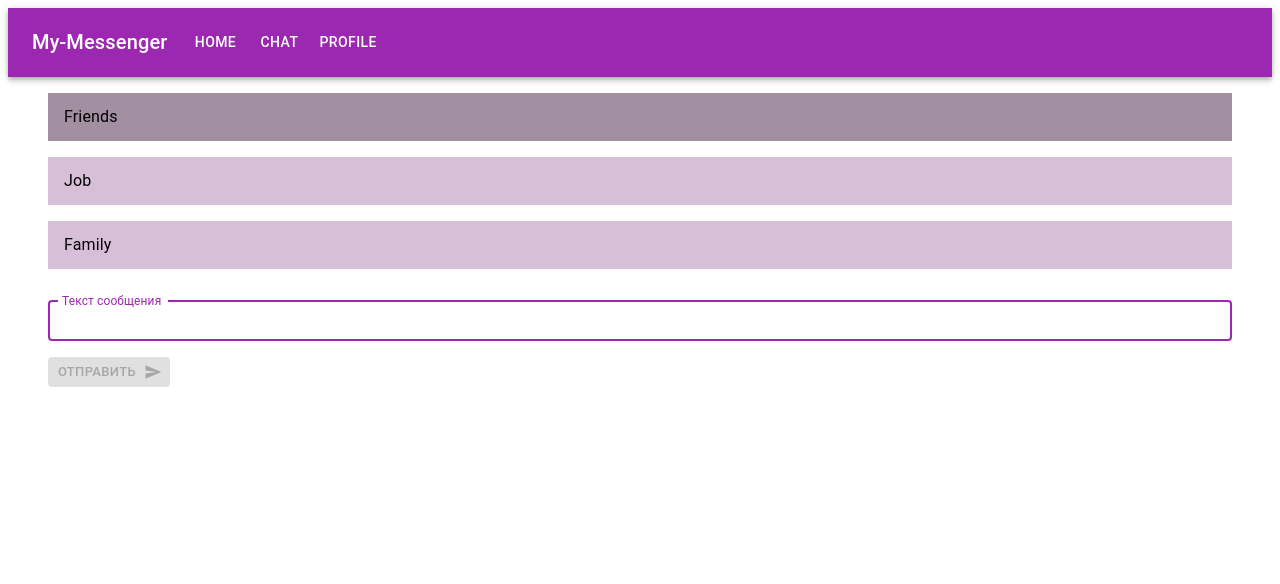
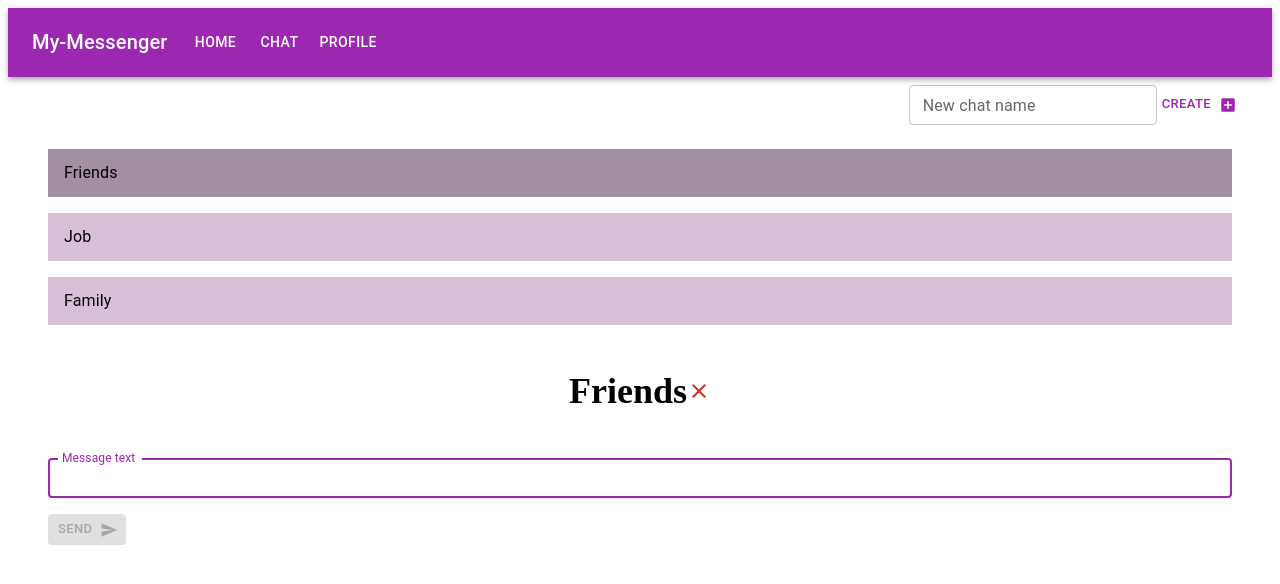
Before and after one commit to MaxiNCh/my-messenger, a React (Create React App) app: page /chat/1 in a window 1280 px wide. Shown: the top 584 px of the page. Built offline with nearby package versions, Linux system fonts and the light colour scheme; the HTML template or start-up script is replaced by a standard one.

Commit message:
Добавлена возможность создания и удаления чатов.
Сделан небольшой рефакторинг в компоненте Chats, изменен роутинг.

```diff
--- a/src/App.tsx
+++ b/src/App.tsx
@@ -1,8 +1,7 @@
 import { BrowserRouter, Route, Routes } from 'react-router-dom';
 import ResponsiveAppBar from './components/ResponsiveAppBar';
-import Chat from './pages/Chat';
+import Chats from './pages/Chats';
 import Home from './pages/Home';
-import Messages from './pages/Messages';
 import Profile from './pages/Profile';
 import './styles/App.css';
 
@@ -15,9 +14,8 @@ function App() {
 
       <Routes>
         <Route path="/" element={<Home />} />
-        <Route path="/chat" element={<Chat />} >
-          <Route path=":chatId" element={<Messages />} />
-        </Route>
+        <Route path="/chat" element={<Chats />} />
+        <Route path="/chat/:chatId" element={<Chats />} />
         <Route path="/profile" element={<Profile />} />
       </Routes>
     </BrowserRouter>
--- /dev/null
+++ b/src/components/Chat.tsx
@@ -0,0 +1,81 @@
+import { useCallback, useEffect, useRef, useState } from "react";
+import { useParams } from "react-router-dom";
+import MessageForm from "./MessageForm";
+import MessageList from "./MessageList";
+import IChatMessages from "../interfaces/ChatMessages";
+import IChat from "../interfaces/Chat";
+import IMessage from "../interfaces/Message";
+import { AUTHORS } from "../utils/consts";
+import ClearIcon from '@mui/icons-material/Clear';
+import "../styles/Chat.css";
+import { Tooltip } from "@mui/material";
+
+interface MessagesProps {
+  chatMessages: IMessage[]
+  chat: IChat,
+  addMessage(newMessage: IMessage, chatId: string): void
+  deleteChat(chatId: string): void
+}
+
+function Messages({ chatMessages, chat, addMessage, deleteChat }: MessagesProps) {
+  const timeoutID = useRef<NodeJS.Timeout>();
+
+  const sendMessage = (text: string) => {
+    addMessage({
+      author: AUTHORS.person,
+      text,
+      date: new Date(),
+      id: `msg-id-${Date.now()}`
+    }, chat.id)
+  }
+
+  const deleteClickHandler = () => {
+    deleteChat(chat.id);
+  }
+
+  useEffect(() => {
+    if (isLastMessageNotFromRobot(chatMessages)) {
+      sendReplyFromRobotWithDelay();
+    }
+
+    function isLastMessageNotFromRobot(chatMessages: IMessage[]) {
+      const lastIndex = chatMessages.length - 1;
+      return chatMessages.length && chatMessages[lastIndex].author !== 'Robot'
+    }
+
+    function sendReplyFromRobotWithDelay(delay = 1500) {
+      timeoutID.current = setTimeout(() => {
+        addMessage({
+          author: AUTHORS.robot,
+          text: 'Response to your message',
+          date: new Date(),
+          id: `msg-id-${Date.now()}`
+        }, chat.id);
+      }, delay);
+    }
+
+    return () => {
+      if (timeoutID.current) {
+        clearTimeout(timeoutID.current)
+      }
+    };
+  }, [chatMessages])
+
+
+  return (
+    <>
+      <div className="chat-header">
+        <h2 className="chat-name">{chat.name}</h2>
+        <Tooltip title="Delete chat" placement="top">
+          <div className="delete-button" onClick={deleteClickHandler}>
+            <ClearIcon color="error" />
+          </div>
+        </Tooltip>
+      </div >
+      <MessageList messageList={chatMessages} />
+      <MessageForm onSubmit={sendMessage}></MessageForm>
+    </>
+  );
+}
+
+export default Messages;
--- /dev/null
+++ b/src/components/ChatFrom.tsx
@@ -0,0 +1,34 @@
+import { Button, TextField } from "@mui/material";
+import AddBoxIcon from '@mui/icons-material/AddBox';
+import { ChangeEvent, FormEvent, useState } from "react";
+import '../styles/ChatForm.css';
+
+interface ChatFormProps {
+  createChat(name: string): void
+}
+
+function ChatForm({ createChat }: ChatFormProps) {
+  const [text, setText] = useState('');
+
+  const onFormSubmit = (e: FormEvent) => {
+    e.preventDefault();
+    if (text !== '') {
+      createChat(text);
+      setText('');
+    }
+  }
+
+  const onChange = (e: ChangeEvent<HTMLInputElement>) => {
+    setText(e.currentTarget.value);
+  }
+  return (
+    <form className="chat-form" onSubmit={onFormSubmit}>
+      <TextField label="New chat name" size="small" color="secondary" value={text} onChange={onChange} />
+      <Button type="submit" size="small" color="secondary" endIcon={<AddBoxIcon />}>
+        Create
+      </Button>
+    </form>
+  );
+}
+
+export default ChatForm;
--- a/src/components/MessageForm.tsx
+++ b/src/components/MessageForm.tsx
@@ -36,7 +36,7 @@ function MessageForm({ onSubmit }: IFormProps) {
         inputRef={messageInput}
         id="text"
         sx={{ mb: 2, width: '100%' }}
-        label="Текст сообщения"
+        label="Message text"
         variant="outlined"
         color="secondary"
         size="small"
@@ -45,7 +45,7 @@ function MessageForm({ onSubmit }: IFormProps) {
       />
       <br />
       <Button type="submit" disabled={!text} size="small" color="secondary" variant="contained" endIcon={<SendIcon />}>
-        Отправить
+        Send
       </Button>
     </form>
   );
--- /dev/null
+++ b/src/interfaces/ChatMessages.ts
@@ -0,0 +1,5 @@
+import IMessage from "./Message";
+
+export default interface IChatMessages {
+  [key: string]: IMessage[]
+}
--- a/src/pages/Chat.tsx
+++ /dev/null
@@ -1,53 +0,0 @@
-import { Container } from "@mui/material";
-import { useEffect } from "react";
-import { Outlet, useNavigate, useParams } from "react-router-dom";
-import ChatList from "../components/ChatList";
-import IChat from "../interfaces/Chat";
-
-
-const chats: IChat[] = [
-  {
-    name: 'Friends',
-    id: '1'
-  },
-  {
-    name: 'Job',
-    id: '2'
-  },
-  {
-    name: 'Family',
-    id: '3'
-  }
-]
-
-function Chat() {
-  const { chatId } = useParams();
-  const navigate = useNavigate();
-
-  const chatExists = (chatId: (string | undefined)) => {
-    return chats.findIndex((chat) => chat.id === chatId) !== -1;
-  }
-
-  useEffect(() => {
-    if (chatId && !chatExists(chatId)) {
-      navigate('/chat');
-    }
-
-  }, [chatId, navigate])
-
-
-
-  return (
-    <Container maxWidth="xl">
-      <div>
-        <ChatList chats={chats} />
-      </div>
-      <div>
-        <Outlet />
-        {!!chatId || <div style={{ textAlign: 'center' }}>Choose a chat</div>}
-      </div>
-    </Container >
-  );
-}
-
-export default Chat;
--- /dev/null
+++ b/src/pages/Chats.tsx
@@ -0,0 +1,103 @@
+import { Button, Container } from "@mui/material";
+import { useCallback, useEffect, useState } from "react";
+import { useNavigate, useParams } from "react-router-dom";
+import ChatList from "../components/ChatList";
+import Chat from "../components/Chat";
+import IChat from "../interfaces/Chat";
+import IChatMessages from "../interfaces/ChatMessages";
+import IMessage from "../interfaces/Message";
+import ChatForm from "../components/ChatFrom";
+
+
+const chats: IChat[] = [
+  {
+    name: 'Friends',
+    id: '1'
+  },
+  {
+    name: 'Job',
+    id: '2'
+  },
+  {
+    name: 'Family',
+    id: '3'
+  }
+]
+
+const allChatsMessages: IChatMessages = {
+  1: [],
+  2: [],
+  3: []
+}
+
+function Chats() {
+  const navigate = useNavigate();
+  const [allMessages, setAllMessages] = useState<IChatMessages>(allChatsMessages);
+  const [chatList, setChatList] = useState<IChat[]>(chats);
+  const { chatId } = useParams();
+
+  const chatExists = (chatId: string): boolean => {
+    return chatList.findIndex((chat) => chat.id === chatId) !== -1;
+  }
+
+  let currentChatMessages: IMessage[] = [];
+  let currentChat: IChat | undefined;
+
+  if (chatId) {
+    if (!chatExists) {
+      navigate('/chat');
+    } else {
+      currentChat = chatList.find((chat) => chat.id === chatId);
+      currentChatMessages = allMessages[chatId];
+    }
+  }
+
+  const createChat = useCallback((name) => {
+    const newIndex = getLastIndex(chatList) + 1 + '';
+    setChatList((chats) => ([...chats, { name, id: newIndex }]));
+    setAllMessages((messages) => ({ ...messages, [newIndex]: [] }));
+  }, [chatList]);
+
+  function getLastIndex(chats: IChat[]): number {
+    const lastId: string = getLastElementId(chats);
+    if (lastId) {
+      return +lastId;
+    }
+    return 0;
+  }
+
+  function getLastElementId(array: IChat[]) {
+    return array.slice().splice(-1)[0].id;
+  }
+
+  const deleteChat = useCallback((chatId) => {
+    setAllMessages((messages) => {
+      delete messages[chatId];
+      return messages;
+    })
+    setChatList((chats) => {
+      const updatedChats = chats.filter((chat) => chat.id !== chatId);
+      return updatedChats;
+    })
+  }, [allMessages, chatList]);
+
+  const addMessage = useCallback((newMessage: IMessage, chatId: string) => {
+    setAllMessages({ ...allMessages, [chatId]: [...allMessages[chatId], newMessage] });
+  }, [allMessages]);
+
+  return (
+    <Container maxWidth="xl">
+      <ChatForm createChat={createChat} />
+      <div>
+        <ChatList chats={chatList} />
+      </div>
+      <div>
+        {!!currentChat
+          ? <Chat chatMessages={currentChatMessages} chat={currentChat} addMessage={addMessage} deleteChat={deleteChat} />
+          : <div style={{ textAlign: 'center' }}>Choose a chat</div>}
+      </div>
+    </Container >
+  );
+}
+
+export default Chats;
--- a/src/pages/Messages.tsx
+++ /dev/null
@@ -1,87 +0,0 @@
-import { ChaletOutlined } from "@mui/icons-material";
-import { useCallback, useEffect, useRef, useState } from "react";
-import { useParams } from "react-router-dom";
-import MessageForm from "../components/MessageForm";
-import MessageList from "../components/MessageList";
-import IMessage from "../interfaces/Message";
-import { AUTHORS } from "../utils/consts";
-
-interface IChatMessages {
-  [key: string]: IMessage[]
-}
-
-const messages = {
-  1: [],
-  2: [],
-  3: []
-}
-
-
-function Messages() {
-  const [messageList, setMessageList] = useState<IChatMessages>(messages);
-
-  const timeoutID = useRef<NodeJS.Timeout>();
-
-  const { chatId } = useParams();
-
-
-  const addMessage = useCallback((newMessage: IMessage) => {
-    if (chatId !== undefined) {
-      setMessageList({ ...messageList, [chatId]: [...messageList[chatId], newMessage] });
-    }
-  }, [messageList, chatId]);
-
-  const sendMessage = (text: string) => {
-    addMessage({
-      author: AUTHORS.person,
-      text,
-      date: new Date(),
-      id: `msg-id-${Date.now()}`
-    })
-  }
-
-  useEffect(() => {
-    if (isLastMessageNotFromRobot(messageList)) {
-      sendReplyFromRobotWithDelay();
-    }
-
-    function isLastMessageNotFromRobot(messageList: IChatMessages) {
-      if (chatId && messageList[chatId]) {
-        const chatMessages = messageList[chatId];
-        const lastIndex = chatMessages.length - 1;
-        return chatMessages.length && chatMessages[lastIndex].author !== 'Robot'
-      }
-      return false;
-    }
-
-    function sendReplyFromRobotWithDelay(delay = 1500) {
-      timeoutID.current = setTimeout(() => {
-        addMessage({
-          author: AUTHORS.robot,
-          text: 'Response to your message',
-          date: new Date(),
-          id: `msg-id-${Date.now()}`
-        });
-      }, delay);
-    }
-
-    return () => {
-      if (timeoutID.current) {
-        clearTimeout(timeoutID.current)
-      }
-    };
-  }, [messageList, addMessage, chatId])
-
-  return (
-    <>
-      {chatId && messageList[chatId] && (
-        <>
-          <MessageList messageList={messageList[chatId]} />
-          <MessageForm onSubmit={sendMessage}></MessageForm>
-        </>
-      )}
-    </>
-  );
-}
-
-export default Messages;
--- /dev/null
+++ b/src/styles/Chat.css
@@ -0,0 +1,12 @@
+.chat-header {
+  display: flex;
+  justify-content: center;
+  align-items: center;
+  font-size: 1.5rem;
+}
+
+.delete-button {
+  display: flex;
+  align-items: center;
+  cursor: pointer;
+}
--- /dev/null
+++ b/src/styles/ChatForm.css
@@ -0,0 +1,11 @@
+.chat-form {
+  display: flex;
+  justify-content: flex-end;
+  align-items: center;
+  padding: 0.5rem;
+}
+
+.create-btn {
+  display: flex;
+  align-items: center;
+}
```
